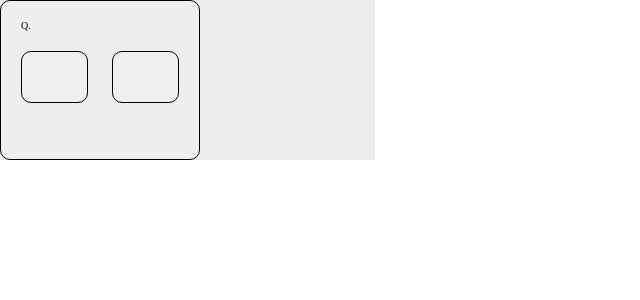
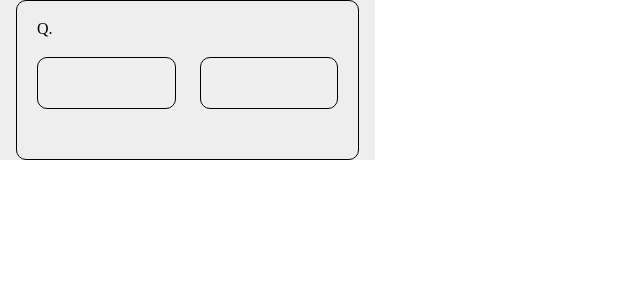
Before and after one commit to SOPT-Hackathon-Web4/sopkathon-client, a React (Vite) app: page /dev in a window 1280 px wide. Shown: the top 300 px of the page, without its empty margins (0-640 px from the left). Built offline with nearby package versions, Linux system fonts and the light colour scheme.

Commit message:
feat: QuizBox 컴포넌트 와이어프레임에 맞춰 완성

```diff
--- a/src/components/QuizBox/QuizBox.tsx
+++ b/src/components/QuizBox/QuizBox.tsx
@@ -42,13 +42,15 @@ const QuizBoxContainer = styled.section`
 const TextContainer = styled.section`
   display: flex;
 
-  padding: 2rem;
+  margin: 2rem;
+
+  font-size: 1.6rem;
 `;
 
 const BtnContainer = styled.section`
   display: flex;
 
-  padding: 0 2rem;
+  margin: 2rem;
   gap: 2.4rem;
 `;
 
@@ -61,4 +63,6 @@ const QuizBtn = styled.button`
 
   border: 0.1rem solid;
   border-radius: 1rem;
+
+  font-size: 2rem;
 `;
--- a/src/pages/dev/Dev.tsx
+++ b/src/pages/dev/Dev.tsx
@@ -6,7 +6,7 @@ const Dev = () => {
     <DevWrapper>
       <div style={{ width: '20rem' }}>{/* 버튼 컴포넌트 */}</div>
       <div style={{ width: '20rem' }}>{/* 인풋 컴포넌트 */}</div>
-      <div style={{ width: '20rem' }}>
+      <div>
         {/* 퀴즈박스 컴포넌트 */}
         <QuizBox></QuizBox>
       </div>
@@ -18,5 +18,7 @@ export default Dev;
 
 const DevWrapper = styled.div`
   background-color: ${({ theme }) => theme.color.gray02};
+
+  padding: 0 1.6rem;
   gap: 2rem;
 `;
```
